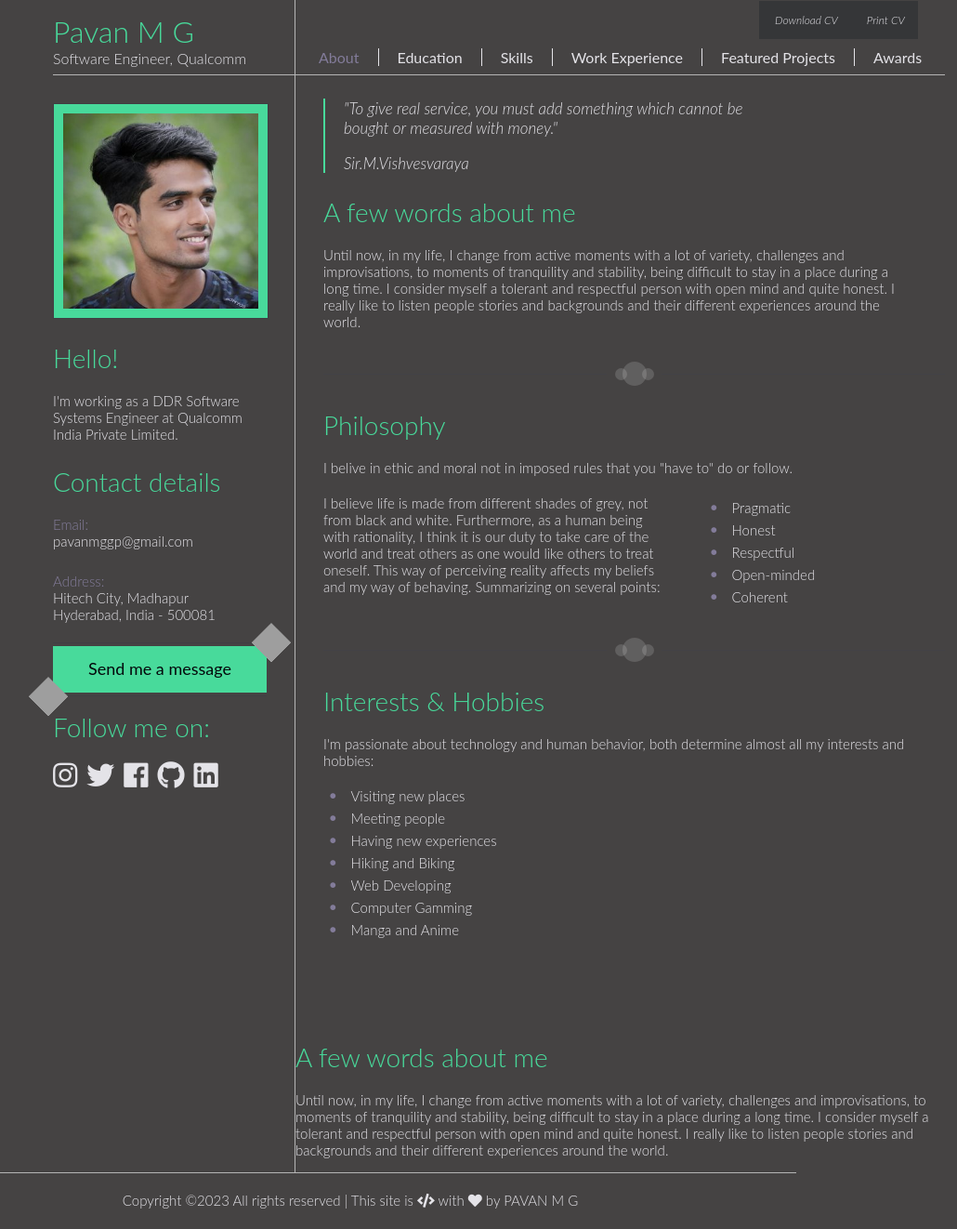
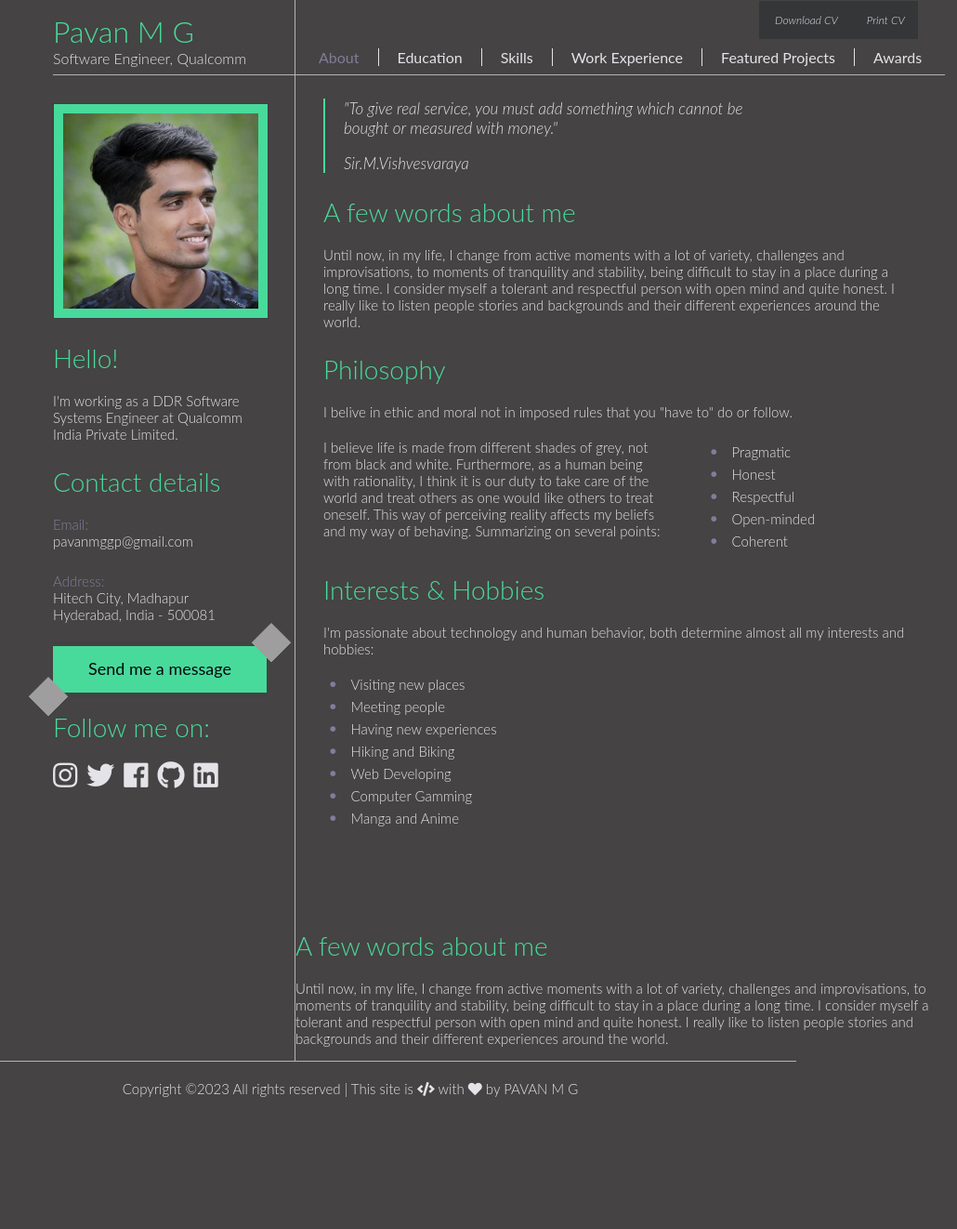
Before and after one commit to pavan-mg/pavan-mg.github.io, a Jekyll site: the page built from index.html, in a window 1280 px wide. Shown: the whole page at 93% size, without its empty margins (103-1133 px from the left). Built offline with Jekyll 4.4.1, drawn with Linux system fonts in a browser that asks for light colours; after the commit the page ends 1202 px from its top, so only the background shows below that.

Commit message:
Remove horizontal line

```diff
--- a/_layouts/default.html
+++ b/_layouts/default.html
@@ -78,13 +78,6 @@
           <h2>A few words about me</h2>
           <p>Until now, in my life, I change from active moments with a lot of variety, challenges and improvisations, to moments of tranquility and stability, being difficult to stay in a place during a long time. I consider myself a tolerant and respectful person with open mind and quite honest. I really like to listen people stories and backgrounds and their different experiences around the world.</p>
         </div>
-        <div class="horizontal_line">
-          <div class="line_left"></div>
-          <div class="left_circle"></div>
-          <div class="central_circle"></div>
-          <div class="right_circle"></div>
-          <div class="line_right"></div>
-        </div>
         <div class="block">
           <h2>Philosophy</h2>
           <p>I belive in ethic and moral not in imposed rules that you "have to" do or follow.</p>
@@ -99,13 +92,6 @@
             </ul>
             <div class="clear"></div>
           </div>
-        </div>
-        <div class="horizontal_line">
-          <div class="line_left"></div>
-          <div class="left_circle"></div>
-          <div class="central_circle"></div>
-          <div class="right_circle"></div>
-          <div class="line_right"></div>
         </div>
         <div class="last block">
           <h2>Interests & Hobbies</h2>
--- a/css/main.css
+++ b/css/main.css
@@ -43,50 +43,6 @@
 	.horizontal_list li {
 		padding-left: 0;
 		text-indent: 0;
-	}
-
-.horizontal_line{
-	margin: 34px 0 0 30px;
-	height: 26px;
-	position: relative;
-}
-	.line_left,
-	.line_right{
-		border-top: 1px solid #434247;
-		width: 305px;
-		margin-top: 13px;
-	}
-	.line_left{
-		float: left;
-	}
-	.line_right {
-		float: right;
-	}
-	.left_circle,
-	.central_circle,
-	.right_circle {
-		background: rgb(69,68,73);
-		background: rgba(255,255,255, 0.15);
-		position: absolute;
-		border-radius: 50px;
-	}
-	.left_circle,
-	.right_circle {
-		width: 13px;
-		height: 13px;
-		top: 7px;
-	}
-	.left_circle{
-		left: 314px;
-	}
-	.central_circle{
-		width: 26px;
-		height: 26px;
-		top: 0px;
-		left: 322px;
-	}
-	.right_circle{
-		left: 343px;
 	}
 
 /* Main tags */
```
